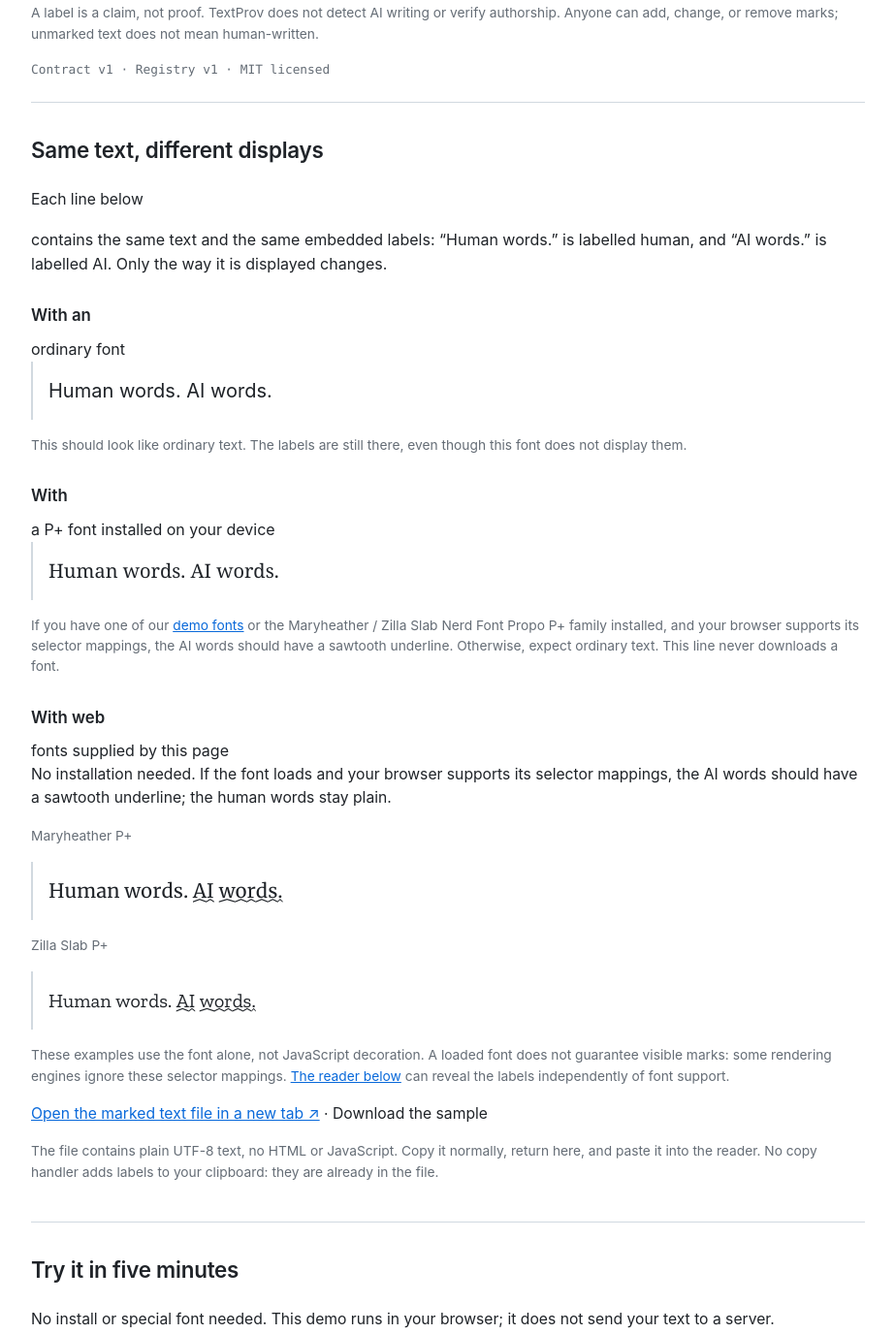
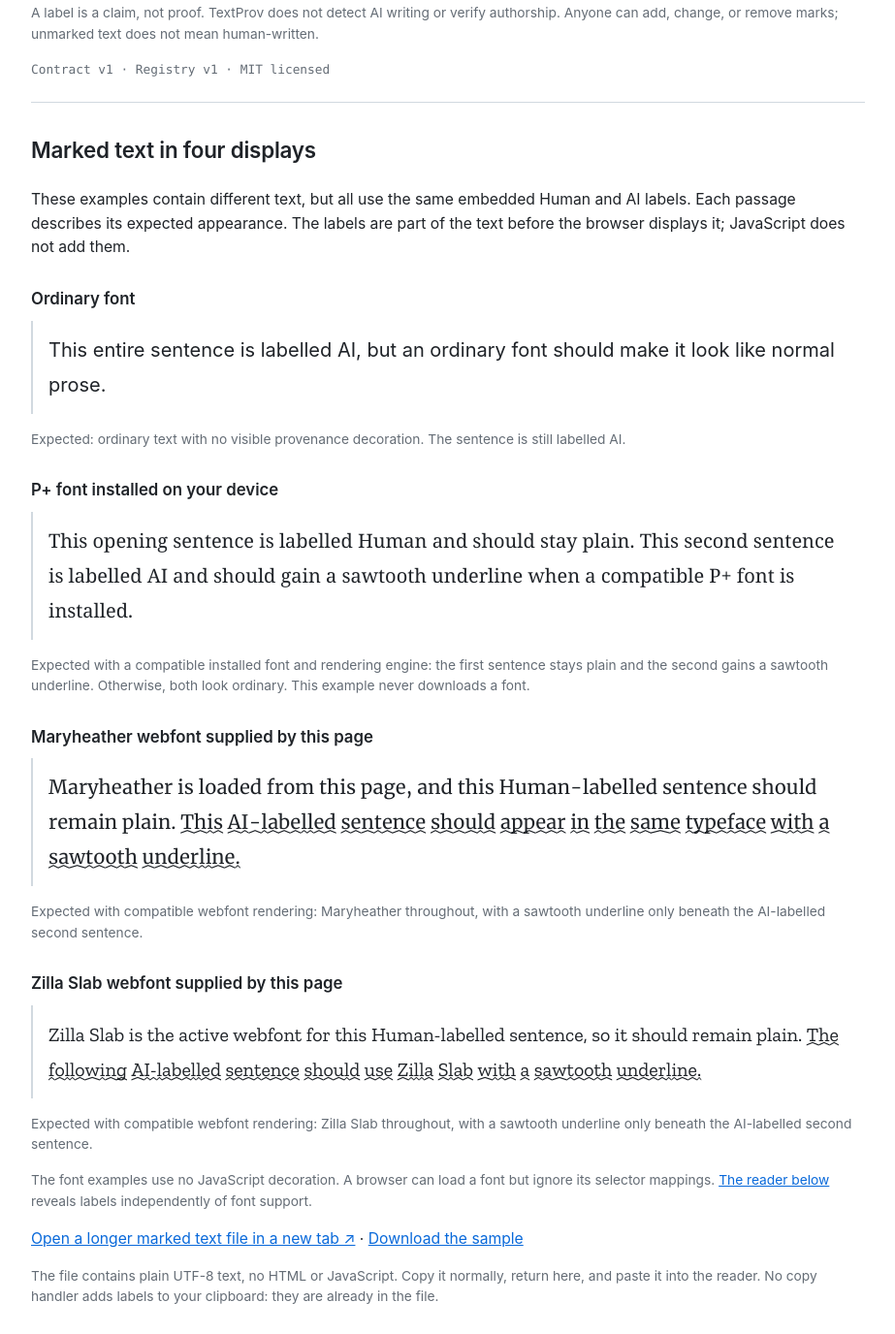
Before and after one commit to textprov/textprov, a website built with Vite: page site/index.html in a window 1280 px wide. Shown: the part 337-1713 px from the top of the page at 97% size, without its empty margins (178-1101 px from the left). Built offline with nearby package versions, Linux system fonts and the light colour scheme.

Commit message:
docs(site): clarify marked text font examples
Update the demo passages and sample file to show distinct Human and AI
labels across ordinary, local, and webfont rendering scenarios. Fix
malformed HTML and clarify font download and rendering instructions.

```diff
--- a/site/index.html
+++ b/site/index.html
@@ -34,25 +34,27 @@
       </section>
 
       <section id="font-examples" aria-labelledby="examples-title">
-        <h2 id="examples-title">Same text, different displays</h2>
-        <p>Each line below</p> contains the same text and the same embedded labels: “Human words.” is labelled human, and “AI words.” is labelled AI. Only the way it is displayed changes.</p>
+        <h2 id="examples-title">Marked text in four displays</h2>
+        <p>These examples contain different text, but all use the same embedded Human and AI labels. Each passage describes its expected appearance. The labels are part of the text before the browser displays it; JavaScript does not add them.</p>
 
-        <h3>With an</h3> ordinary font</h3>
-        <p class="font-sample">H&#xE0100;u&#xE0100;m&#xE0100;a&#xE0100;n&#xE0100; w&#xE0100;o&#xE0100;r&#xE0100;d&#xE0100;s&#xE0100;.&#xE0100; A&#xE0101;I&#xE0101; w&#xE0101;o&#xE0101;r&#xE0101;d&#xE0101;s&#xE0101;.&#xE0101;</p>
-        <p class="note">This should look like ordinary text. The labels are still there, even though this font does not display them.</p>
+        <h3>Ordinary font</h3>
+        <p class="font-sample" data-example="ordinary">T󠄁h󠄁i󠄁s󠄁 e󠄁n󠄁t󠄁i󠄁r󠄁e󠄁 s󠄁e󠄁n󠄁t󠄁e󠄁n󠄁c󠄁e󠄁 i󠄁s󠄁 l󠄁a󠄁b󠄁e󠄁l󠄁l󠄁e󠄁d󠄁 A󠄁I󠄁,󠄁 b󠄁u󠄁t󠄁 a󠄁n󠄁 o󠄁r󠄁d󠄁i󠄁n󠄁a󠄁r󠄁y󠄁 f󠄁o󠄁n󠄁t󠄁 s󠄁h󠄁o󠄁u󠄁l󠄁d󠄁 m󠄁a󠄁k󠄁e󠄁 i󠄁t󠄁 l󠄁o󠄁o󠄁k󠄁 l󠄁i󠄁k󠄁e󠄁 n󠄁o󠄁r󠄁m󠄁a󠄁l󠄁 p󠄁r󠄁o󠄁s󠄁e󠄁.󠄁</p>
+        <p class="note">Expected: ordinary text with no visible provenance decoration. The sentence is still labelled AI.</p>
 
-        <h3>With</h3> a P+ font installed on your device</h3>
-        <p class="font-sample font-local">H&#xE0100;u&#xE0100;m&#xE0100;a&#xE0100;n&#xE0100; w&#xE0100;o&#xE0100;r&#xE0100;d&#xE0100;s&#xE0100;.&#xE0100; A&#xE0101;I&#xE0101; w&#xE0101;o&#xE0101;r&#xE0101;d&#xE0101;s&#xE0101;.&#xE0101;</p>
-        <p class="note">If you have one of our <a href="#fonts">demo fonts</a> or the Maryheather / Zilla Slab Nerd Font Propo P+ family installed, and your browser supports its selector mappings, the AI words should have a sawtooth underline. Otherwise, expect ordinary text. This line never downloads a font.</p>
+        <h3>P+ font installed on your device</h3>
+        <p class="font-sample font-local" data-example="local">T󠄀h󠄀i󠄀s󠄀 o󠄀p󠄀e󠄀n󠄀i󠄀n󠄀g󠄀 s󠄀e󠄀n󠄀t󠄀e󠄀n󠄀c󠄀e󠄀 i󠄀s󠄀 l󠄀a󠄀b󠄀e󠄀l󠄀l󠄀e󠄀d󠄀 H󠄀u󠄀m󠄀a󠄀n󠄀 a󠄀n󠄀d󠄀 s󠄀h󠄀o󠄀u󠄀l󠄀d󠄀 s󠄀t󠄀a󠄀y󠄀 p󠄀l󠄀a󠄀i󠄀n󠄀.󠄀 T󠄁h󠄁i󠄁s󠄁 s󠄁e󠄁c󠄁o󠄁n󠄁d󠄁 s󠄁e󠄁n󠄁t󠄁e󠄁n󠄁c󠄁e󠄁 i󠄁s󠄁 l󠄁a󠄁b󠄁e󠄁l󠄁l󠄁e󠄁d󠄁 A󠄁I󠄁 a󠄁n󠄁d󠄁 s󠄁h󠄁o󠄁u󠄁l󠄁d󠄁 g󠄁a󠄁i󠄁n󠄁 a󠄁 s󠄁a󠄁w󠄁t󠄁o󠄁o󠄁t󠄁h󠄁 u󠄁n󠄁d󠄁e󠄁r󠄁l󠄁i󠄁n󠄁e󠄁 w󠄁h󠄁e󠄁n󠄁 a󠄁 c󠄁o󠄁m󠄁p󠄁a󠄁t󠄁i󠄁b󠄁l󠄁e󠄁 P󠄁+󠄁 f󠄁o󠄁n󠄁t󠄁 i󠄁s󠄁 i󠄁n󠄁s󠄁t󠄁a󠄁l󠄁l󠄁e󠄁d󠄁.󠄁</p>
+        <p class="note">Expected with a compatible installed font and rendering engine: the first sentence stays plain and the second gains a sawtooth underline. Otherwise, both look ordinary. This example never downloads a font.</p>
 
-        <h3>With web</h3>fonts supplied by this page</h3>
-        <p>No installation needed. If the font loads and your browser supports its selector mappings, the AI words should have a sawtooth underline; the human words stay plain.</p>
-        <p class="note">Maryheather P+</p>
-        <p class="font-sample font-maryheather">H&#xE0100;u&#xE0100;m&#xE0100;a&#xE0100;n&#xE0100; w&#xE0100;o&#xE0100;r&#xE0100;d&#xE0100;s&#xE0100;.&#xE0100; A&#xE0101;I&#xE0101; w&#xE0101;o&#xE0101;r&#xE0101;d&#xE0101;s&#xE0101;.&#xE0101;</p>
-        <p class="note">Zilla Slab P+</p>
-        <p class="font-sample font-zilla">H&#xE0100;u&#xE0100;m&#xE0100;a&#xE0100;n&#xE0100; w&#xE0100;o&#xE0100;r&#xE0100;d&#xE0100;s&#xE0100;.&#xE0100; A&#xE0101;I&#xE0101; w&#xE0101;o&#xE0101;r&#xE0101;d&#xE0101;s&#xE0101;.&#xE0101;</p>
-        <p class="note">These examples use the font alone, not JavaScript decoration. A loaded font does not guarantee visible marks: some rendering engines ignore these selector mappings. <a href="#check-input">The reader below</a> can reveal the labels independently of font support.</p>
-        <p><a href="./samples/marked-text.txt" target="_blank" rel="noopener">Open the marked text file in a new tab ↗</a> · <a href="./samples/marked-text.txt" download></a>Download the sample</a></p>
+        <h3>Maryheather webfont supplied by this page</h3>
+        <p class="font-sample font-maryheather" data-example="maryheather">M󠄀a󠄀r󠄀y󠄀h󠄀e󠄀a󠄀t󠄀h󠄀e󠄀r󠄀 i󠄀s󠄀 l󠄀o󠄀a󠄀d󠄀e󠄀d󠄀 f󠄀r󠄀o󠄀m󠄀 t󠄀h󠄀i󠄀s󠄀 p󠄀a󠄀g󠄀e󠄀,󠄀 a󠄀n󠄀d󠄀 t󠄀h󠄀i󠄀s󠄀 H󠄀u󠄀m󠄀a󠄀n󠄀-󠄀l󠄀a󠄀b󠄀e󠄀l󠄀l󠄀e󠄀d󠄀 s󠄀e󠄀n󠄀t󠄀e󠄀n󠄀c󠄀e󠄀 s󠄀h󠄀o󠄀u󠄀l󠄀d󠄀 r󠄀e󠄀m󠄀a󠄀i󠄀n󠄀 p󠄀l󠄀a󠄀i󠄀n󠄀.󠄀 T󠄁h󠄁i󠄁s󠄁 A󠄁I󠄁-󠄁l󠄁a󠄁b󠄁e󠄁l󠄁l󠄁e󠄁d󠄁 s󠄁e󠄁n󠄁t󠄁e󠄁n󠄁c󠄁e󠄁 s󠄁h󠄁o󠄁u󠄁l󠄁d󠄁 a󠄁p󠄁p󠄁e󠄁a󠄁r󠄁 i󠄁n󠄁 t󠄁h󠄁e󠄁 s󠄁a󠄁m󠄁e󠄁 t󠄁y󠄁p󠄁e󠄁f󠄁a󠄁c󠄁e󠄁 w󠄁i󠄁t󠄁h󠄁 a󠄁 s󠄁a󠄁w󠄁t󠄁o󠄁o󠄁t󠄁h󠄁 u󠄁n󠄁d󠄁e󠄁r󠄁l󠄁i󠄁n󠄁e󠄁.󠄁</p>
+        <p class="note">Expected with compatible webfont rendering: Maryheather throughout, with a sawtooth underline only beneath the AI-labelled second sentence.</p>
+
+        <h3>Zilla Slab webfont supplied by this page</h3>
+        <p class="font-sample font-zilla" data-example="zilla">Z󠄀i󠄀l󠄀l󠄀a󠄀 S󠄀l󠄀a󠄀b󠄀 i󠄀s󠄀 t󠄀h󠄀e󠄀 a󠄀c󠄀t󠄀i󠄀v󠄀e󠄀 w󠄀e󠄀b󠄀f󠄀o󠄀n󠄀t󠄀 f󠄀o󠄀r󠄀 t󠄀h󠄀i󠄀s󠄀 H󠄀u󠄀m󠄀a󠄀n󠄀-󠄀l󠄀a󠄀b󠄀e󠄀l󠄀l󠄀e󠄀d󠄀 s󠄀e󠄀n󠄀t󠄀e󠄀n󠄀c󠄀e󠄀,󠄀 s󠄀o󠄀 i󠄀t󠄀 s󠄀h󠄀o󠄀u󠄀l󠄀d󠄀 r󠄀e󠄀m󠄀a󠄀i󠄀n󠄀 p󠄀l󠄀a󠄀i󠄀n󠄀.󠄀 T󠄁h󠄁e󠄁 f󠄁o󠄁l󠄁l󠄁o󠄁w󠄁i󠄁n󠄁g󠄁 A󠄁I󠄁-󠄁l󠄁a󠄁b󠄁e󠄁l󠄁l󠄁e󠄁d󠄁 s󠄁e󠄁n󠄁t󠄁e󠄁n󠄁c󠄁e󠄁 s󠄁h󠄁o󠄁u󠄁l󠄁d󠄁 u󠄁s󠄁e󠄁 Z󠄁i󠄁l󠄁l󠄁a󠄁 S󠄁l󠄁a󠄁b󠄁 w󠄁i󠄁t󠄁h󠄁 a󠄁 s󠄁a󠄁w󠄁t󠄁o󠄁o󠄁t󠄁h󠄁 u󠄁n󠄁d󠄁e󠄁r󠄁l󠄁i󠄁n󠄁e󠄁.󠄁</p>
+        <p class="note">Expected with compatible webfont rendering: Zilla Slab throughout, with a sawtooth underline only beneath the AI-labelled second sentence.</p>
+
+        <p class="note">The font examples use no JavaScript decoration. A browser can load a font but ignore its selector mappings. <a href="#check-input">The reader below</a> reveals labels independently of font support.</p>
+        <p><a href="./samples/marked-text.txt" target="_blank" rel="noopener">Open a longer marked text file in a new tab ↗</a> · <a href="./samples/marked-text.txt" download>Download the sample</a></p>
         <p class="note">The file contains plain UTF-8 text, no HTML or JavaScript. Copy it normally, return here, and paste it into the reader. No copy handler adds labels to your clipboard: they are already in the file.</p>
       </section>
 
@@ -152,12 +154,12 @@ ruby -I ruby/lib -r textprov -e 'puts Textprov.to_html(Textprov.mark("Hello", st
 
       <section id="fonts" aria-labelledby="fonts-title">
         <h2 id="fonts-title">Download example fonts</h2>
-        <p></p>Try the fonts in your own editor. Each ZIP contains an installable TTF, a WOFF2 webfont, and licence notices. Install the TTF, select its “TextProv Demo P+” family in your editor, and open the <a href="./samples/marked-text.txt" download></a>marked text sample</a>. For the local-font example above, reload this page after installation.</p>
-        <ul></ul>
-          <li><a href="./fonts/maryheather-textprov-demo.zip" download>Maryhe</a>ather P+ demo font (ZIP, about 52 KB)</a> — derived from Merriweather; <a href="./fonts/maryheather-OFL.txt">SIL Open Font License</a>.</li>
+        <p>Try the fonts in your own editor. Each ZIP contains an installable TTF, a WOFF2 webfont, and licence notices. Install the TTF, select its “TextProv Demo P+” family in your editor, and open the <a href="./samples/marked-text.txt" download>marked text sample</a>. For the local-font example above, reload this page after installation.</p>
+        <ul>
+          <li><a href="./fonts/maryheather-textprov-demo.zip" download>Maryheather P+ demo font (ZIP, about 52 KB)</a> — derived from Merriweather; <a href="./fonts/maryheather-OFL.txt">SIL Open Font License</a>.</li>
           <li><a href="./fonts/zilla-textprov-demo.zip" download>Zilla Slab P+ demo font (ZIP, about 63 KB)</a> — derived from Zilla Slab; <a href="./fonts/zilla-OFL.txt">SIL Open Font License</a>.</li>
         </ul>
-        <p>These</p> are regular-weight Latin-text subsets from our <a href="https://github.com/delano/nerd-fonts">Nerd Fonts fork</a>, not full replacement fonts. They include Human and AI variants only. Mixed, edited, and unknown labels are displayed by the browser reader, not these fonts. Installing a font alone does not label any text.</p>
+        <p>These are regular-weight Latin-text subsets from our <a href="https://github.com/delano/nerd-fonts">Nerd Fonts fork</a>, not full replacement fonts. They include Human and AI variants only. Mixed, edited, and unknown labels are displayed by the browser reader, not these fonts. Installing a font alone does not label any text.</p>
         <p class="note">The source fonts' older third selector has a different meaning from TextProv v1, so it is deliberately excluded from these subsets. See the <a href="./fonts/README.txt">font build notes and attribution</a> or the <a href="https://github.com/textprov/textprov/blob/main/docs/SELECTORS-PUA-AND-INTERCHANGE.md">font and interchange guide</a>.</p>
         <p class="note">Font display depends on the application's text-rendering engine. The project's tests found that HarfBuzz displayed the selector variants while macOS CoreText did not. Keep selector-encoded text for sharing; the guide's private-use (PUA) samples require a matching font and are for controlled local experiments.</p>
       </section>
--- a/site/public/samples/marked-text.txt
+++ b/site/public/samples/marked-text.txt
@@ -1 +1,5 @@
-H󠄀u󠄀m󠄀a󠄀n󠄀 w󠄀o󠄀r󠄀d󠄀s󠄀.󠄀 A󠄁I󠄁 w󠄁o󠄁r󠄁d󠄁s󠄁.󠄁
+T󠄀h󠄀i󠄀s󠄀 p󠄀a󠄀r󠄀a󠄀g󠄀r󠄀a󠄀p󠄀h󠄀 d󠄀e󠄀c󠄀l󠄀a󠄀r󠄀e󠄀s󠄀 i󠄀t󠄀s󠄀e󠄀l󠄀f󠄀 H󠄀u󠄀m󠄀a󠄀n󠄀.󠄀 I󠄀n󠄀 a󠄀 c󠄀o󠄀m󠄀p󠄀a󠄀t󠄀i󠄀b󠄀l󠄀e󠄀 P󠄀+󠄀 f󠄀o󠄀n󠄀t󠄀 i󠄀t󠄀 r󠄀e󠄀m󠄀a󠄀i󠄀n󠄀s󠄀 p󠄀l󠄀a󠄀i󠄀n󠄀,󠄀 b󠄀e󠄀c󠄀a󠄀u󠄀s󠄀e󠄀 t󠄀h󠄀e󠄀 H󠄀u󠄀m󠄀a󠄀n󠄀 v󠄀a󠄀r󠄀i󠄀a󠄀n󠄀t󠄀 d󠄀e󠄀l󠄀i󠄀b󠄀e󠄀r󠄀a󠄀t󠄀e󠄀l󠄀y󠄀 m󠄀a󠄀t󠄀c󠄀h󠄀e󠄀s󠄀 t󠄀h󠄀e󠄀 o󠄀r󠄀d󠄀i󠄀n󠄀a󠄀r󠄀y󠄀 l󠄀e󠄀t󠄀t󠄀e󠄀r󠄀f󠄀o󠄀r󠄀m󠄀s󠄀.󠄀
+
+T󠄁h󠄁i󠄁s󠄁 p󠄁a󠄁r󠄁a󠄁g󠄁r󠄁a󠄁p󠄁h󠄁 d󠄁e󠄁c󠄁l󠄁a󠄁r󠄁e󠄁s󠄁 i󠄁t󠄁s󠄁e󠄁l󠄁f󠄁 A󠄁I󠄁.󠄁 I󠄁n󠄁 a󠄁 c󠄁o󠄁m󠄁p󠄁a󠄁t󠄁i󠄁b󠄁l󠄁e󠄁 P󠄁+󠄁 f󠄁o󠄁n󠄁t󠄁 i󠄁t󠄁 s󠄁h󠄁o󠄁u󠄁l󠄁d󠄁 h󠄁a󠄁v󠄁e󠄁 a󠄁 s󠄁a󠄁w󠄁t󠄁o󠄁o󠄁t󠄁h󠄁 u󠄁n󠄁d󠄁e󠄁r󠄁l󠄁i󠄁n󠄁e󠄁,󠄁 w󠄁h󠄁i󠄁l󠄁e󠄁 a󠄁n󠄁 o󠄁r󠄁d󠄁i󠄁n󠄁a󠄁r󠄁y󠄁 f󠄁o󠄁n󠄁t󠄁 s󠄁h󠄁o󠄁u󠄁l󠄁d󠄁 s󠄁h󠄁o󠄁w󠄁 t󠄁h󠄁e󠄁 s󠄁a󠄁m󠄁e󠄁 r󠄁e󠄁a󠄁d󠄁a󠄁b󠄁l󠄁e󠄁 w󠄁o󠄁r󠄁d󠄁s󠄁 w󠄁i󠄁t󠄁h󠄁o󠄁u󠄁t󠄁 d󠄁e󠄁c󠄁o󠄁r󠄁a󠄁t󠄁i󠄁o󠄁n󠄁.󠄁
+
+B󠄀o󠄀t󠄀h󠄀 l󠄀a󠄀b󠄀e󠄀l󠄀s󠄀 a󠄀r󠄀e󠄀 c󠄀l󠄀a󠄀i󠄀m󠄀s󠄀 c󠄀a󠄀r󠄀r󠄀i󠄀e󠄀d󠄀 b󠄀y󠄀 t󠄀h󠄀e󠄀 t󠄀e󠄀x󠄀t󠄀.󠄀 P󠄀a󠄀s󠄀t󠄀e󠄀 t󠄀h󠄀i󠄀s󠄀 f󠄀i󠄀l󠄀e󠄀 i󠄀n󠄀t󠄀o󠄀 t󠄀h󠄀e󠄀 T󠄀e󠄀x󠄀t󠄀P󠄀r󠄀o󠄀v󠄀 r󠄀e󠄀a󠄀d󠄀e󠄀r󠄀 t󠄀o󠄀 r󠄀e󠄀v󠄀e󠄀a󠄀l󠄀 t󠄀h󠄀e󠄀m󠄀 w󠄀i󠄀t󠄀h󠄀o󠄀u󠄀t󠄀 r󠄀e󠄀l󠄀y󠄀i󠄀n󠄀g󠄀 o󠄀n󠄀 f󠄀o󠄀n󠄀t󠄀 s󠄀u󠄀p󠄀p󠄀o󠄀r󠄀t󠄀.󠄀
```
